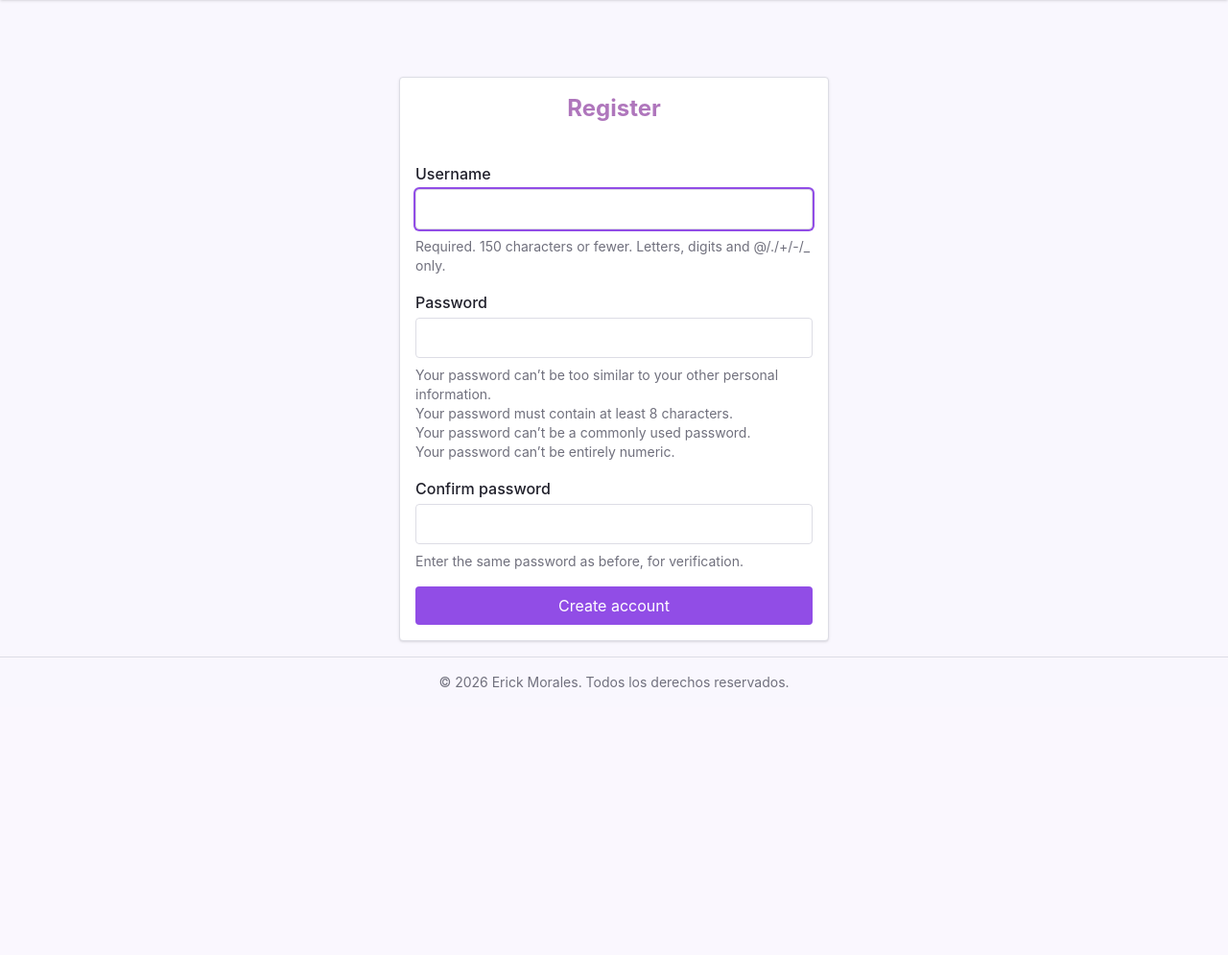
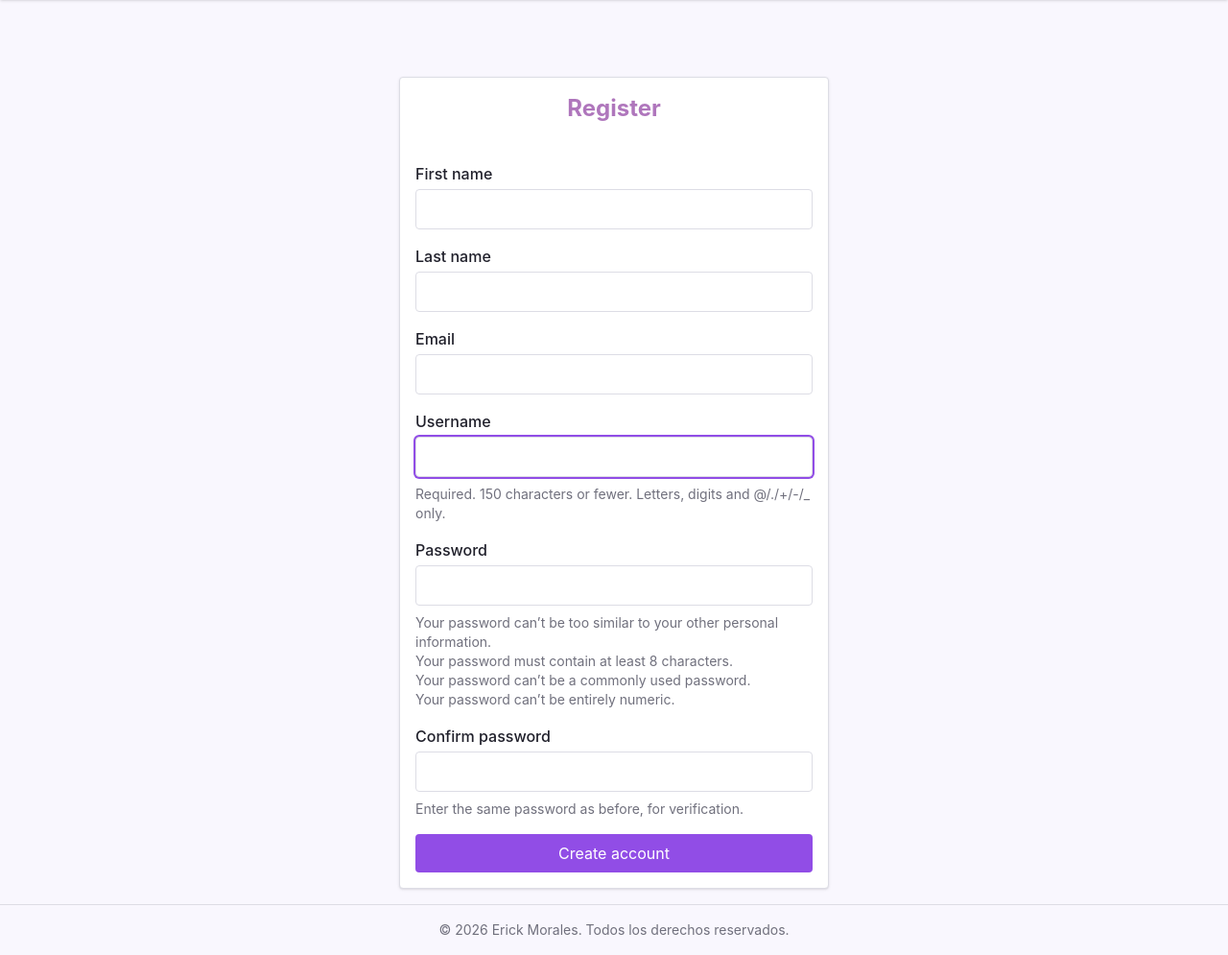
Before and after one commit to ErickMoraL/ContactFlow, a Django app: page /accounts/register/ in a window 1280 px wide. Shown: the part 65-1060 px from the top of the page at 96% size. Before the commit the page ends 781 px from the top, so only its background shows below. Run offline with Django 5.2, Linux system fonts and the light colour scheme; style sheets or scripts are compiled from the project's sources.

Commit message:
feat: enhance registration process with custom form and email validation

```diff
--- a/accounts/forms.py
+++ b/accounts/forms.py
@@ -0,0 +1,29 @@
+from django import forms
+from django.contrib.auth.forms import UserCreationForm
+from django.contrib.auth.models import User
+from django.core.exceptions import ValidationError
+
+
+class RegisterForm(UserCreationForm):
+    first_name = forms.CharField(max_length=150)
+    last_name = forms.CharField(max_length=150)
+    email = forms.EmailField()
+
+    class Meta:
+        model = User
+        fields = (
+            "first_name",
+            "last_name",
+            "email",
+            "username",
+            "password1",
+            "password2",
+        )
+
+    def clean_email(self):
+        email = self.cleaned_data["email"]
+
+        if User.objects.filter(email=email).exists():
+            raise ValidationError("Email already exists.")
+
+        return email
--- a/accounts/templates/accounts/register.html
+++ b/accounts/templates/accounts/register.html
@@ -9,6 +9,31 @@
       <form method="post" class="space-y-4">
         {% csrf_token %}
         {% if form.non_field_errors %}<div class="error-text">{{ form.non_field_errors }}</div>{% endif %}
+        <div>
+          <label for="{{ form.first_name.id_for_label }}" class="label-primary">First name</label>
+          <input type="text"
+                 name="{{ form.first_name.html_name }}"
+                 id="{{ form.first_name.id_for_label }}"
+                 class="input-primary {% if form.first_name.errors %}input-error{% endif %}" />
+          {% if form.first_name.errors %}<p class="error-text">{{ form.first_name.errors.0 }}</p>{% endif %}
+        </div>
+        <div>
+          <label for="{{ form.last_name.id_for_label }}" class="label-primary">Last name</label>
+          <input type="text"
+                 name="{{ form.last_name.html_name }}"
+                 id="{{ form.last_name.id_for_label }}"
+                 class="input-primary {% if form.last_name.errors %}input-error{% endif %}" />
+          {% if form.last_name.errors %}<p class="error-text">{{ form.last_name.errors.0 }}</p>{% endif %}
+        </div>
+        <div>
+          <label for="{{ form.email.id_for_label }}" class="label-primary">Email</label>
+          <input type="email"
+                 name="{{ form.email.html_name }}"
+                 id="{{ form.email.id_for_label }}"
+                 class="input-primary {% if form.email.errors %}input-error{% endif %}" />
+          {% if form.email.errors %}<p class="error-text">{{ form.email.errors.0 }}</p>{% endif %}
+          {% if form.email.help_text %}<div class="muted mt-2 text-sm">{{ form.email.help_text|safe }}</div>{% endif %}
+        </div>
         <div>
           <label for="{{ form.username.id_for_label }}" class="label-primary">Username</label>
           <input type="text"
@@ -41,7 +66,6 @@
           {% if form.password2.errors %}<p class="error-text">{{ form.password2.errors.0 }}</p>{% endif %}
           {% if form.password2.help_text %}<div class="muted mt-2 text-sm">{{ form.password2.help_text|safe }}</div>{% endif %}
         </div>
-
         <button type="submit" class="btn-primary w-full">Create account</button>
       </form>
     </div>
--- a/accounts/views.py
+++ b/accounts/views.py
@@ -8,18 +8,19 @@ from django.contrib.auth.views import (
     PasswordResetView,
 )
 from django.urls import reverse_lazy
+from .forms import RegisterForm
 
 
 def register(request):
     if request.method == "POST":
-        form = UserCreationForm(request.POST)
+        form = RegisterForm(request.POST)
 
         if form.is_valid():
             user = form.save()
             login(request, user)
             return redirect("contact_list")
     else:
-        form = UserCreationForm()
+        form = RegisterForm()
 
     return render(request, "accounts/register.html", {"form": form})
 
```
